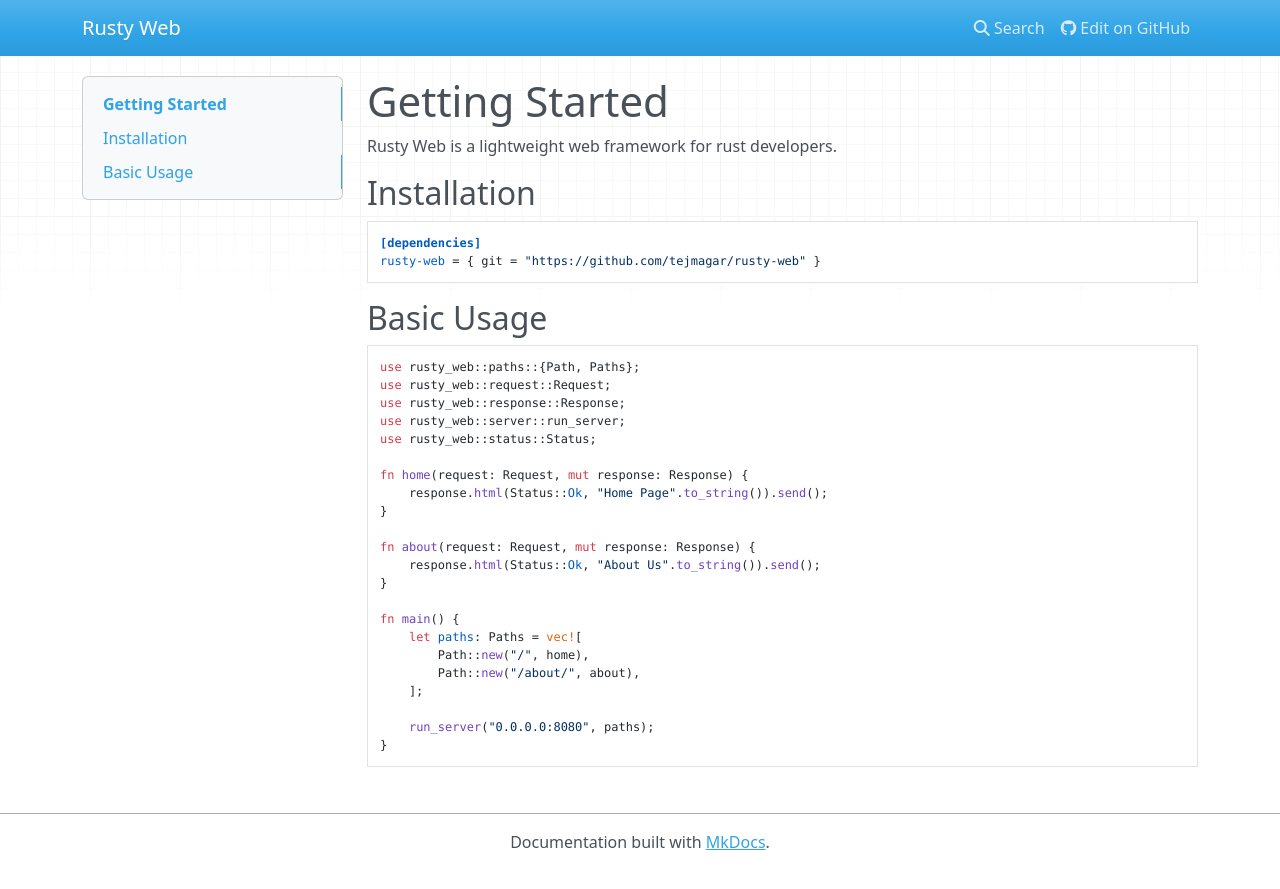
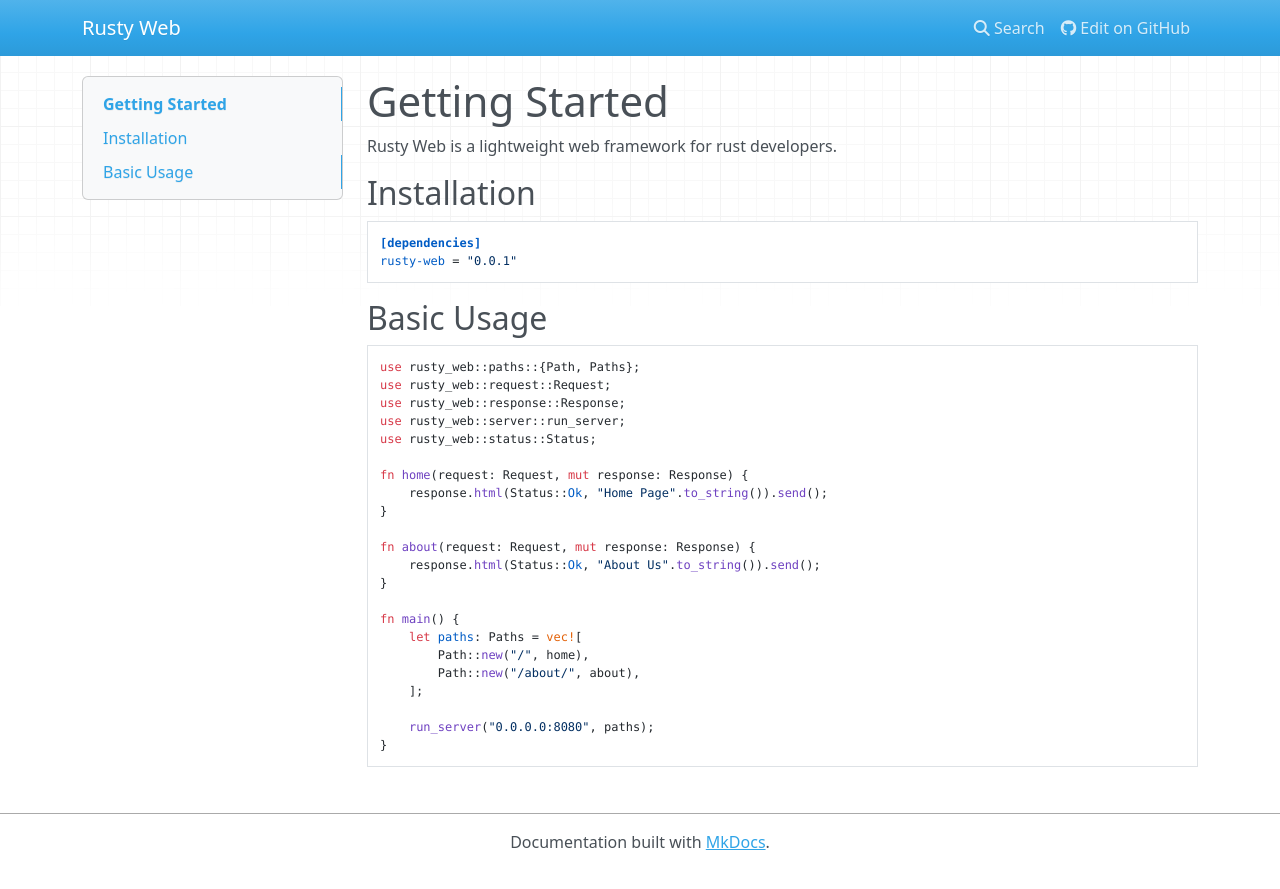
Before and after one commit to tejmagar/rusty-web, an MkDocs documentation site: the page built from docs/README.md, in a window 1280 px wide. Shown: the top 889 px of the page. Built offline with MkDocs 1.6.1, drawn with Linux system fonts in a browser that asks for light colours; nearby versions of some CDN libraries.

Commit message:
Update README.md
Install from official crate

````diff
--- a/docs/README.md
+++ b/docs/README.md
@@ -6,7 +6,7 @@
 
 ```
 [dependencies]
-rusty-web = { git = "https://github.com/tejmagar/rusty-web" }
+rusty-web = "0.0.1"
 ```
 
 ## Basic Usage
````
